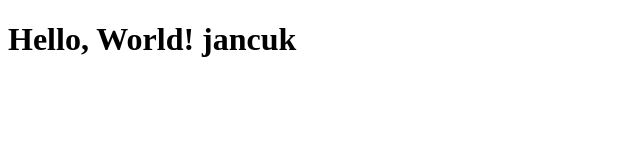
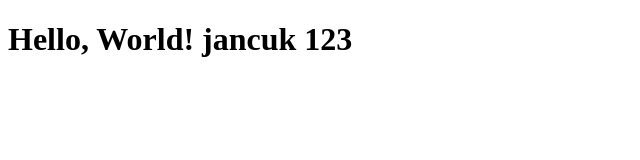
Before and after one commit to Nabhanazis/Latihan1-Revou, a plain HTML site: page index.html in a window 1280 px wide. Shown: the full height of the page, 0-640 px from the left. Drawn offline with Linux system fonts and the light colour scheme.

Commit message:
second commit

```diff
--- a/index.html
+++ b/index.html
@@ -4,6 +4,6 @@
         <title>My Portofolio</title>
     </head>
     <body>
-        <h1>Hello, World! jancuk</h1>
+        <h1>Hello, World! jancuk 123</h1>
     </body>
 </html>
```
